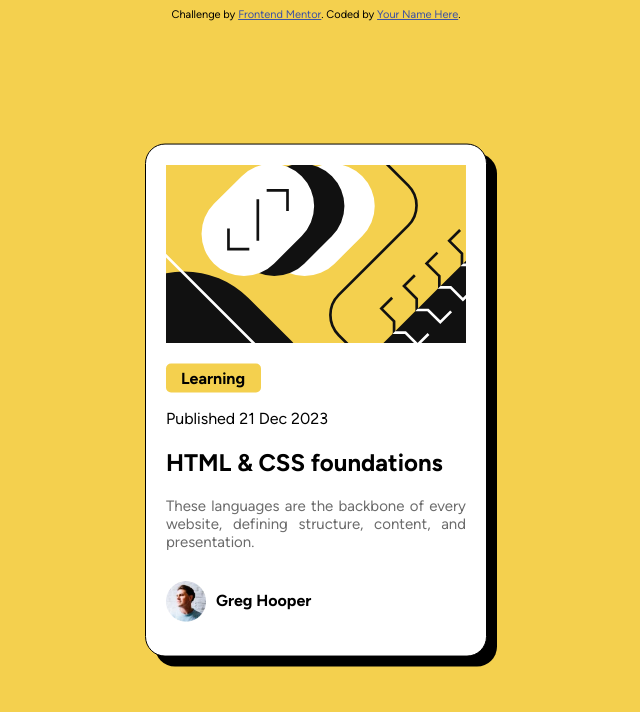
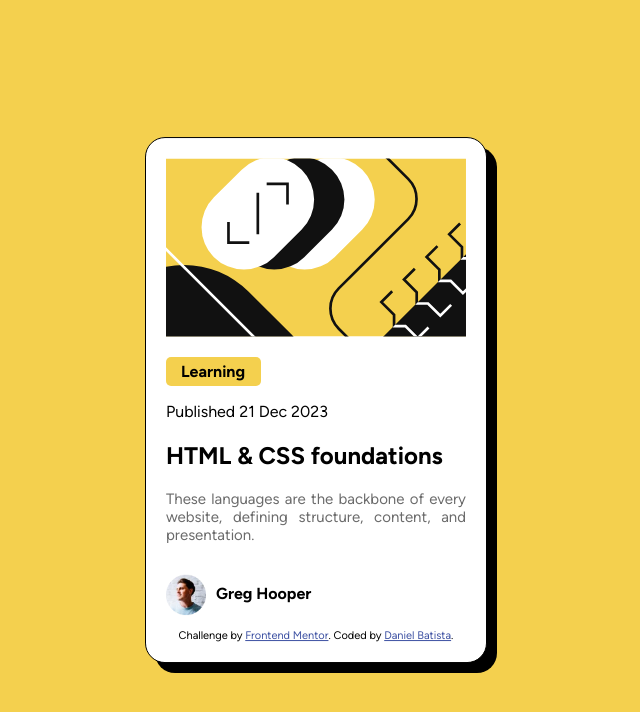
Before and after one commit to Dan-DYFG/blog-preview-card-main, a plain HTML site: page index.html in a window 1280 px wide. Shown: the whole page, without its empty margins (324-964 px from the left). Drawn offline with Linux system fonts and the light colour scheme.

Commit message:
Últimos ajustes

```diff
--- a/index.html
+++ b/index.html
@@ -47,13 +47,13 @@
         />
         <strong class="greg">Greg Hooper</strong>
       </footer>
+
+          <div class="attribution">
+            Challenge by
+            <a href="https://www.frontendmentor.io?ref=challenge" target="_blank"
+              >Frontend Mentor</a
+            >. Coded by <a href="https://github.com/Dan-DYFG">Daniel Batista</a>.
+          </div>
     </main>
-
-    <div class="attribution">
-      Challenge by
-      <a href="https://www.frontendmentor.io?ref=challenge" target="_blank"
-        >Frontend Mentor</a
-      >. Coded by <a href="#">Your Name Here</a>.
-    </div>
   </body>
 </html>
```
